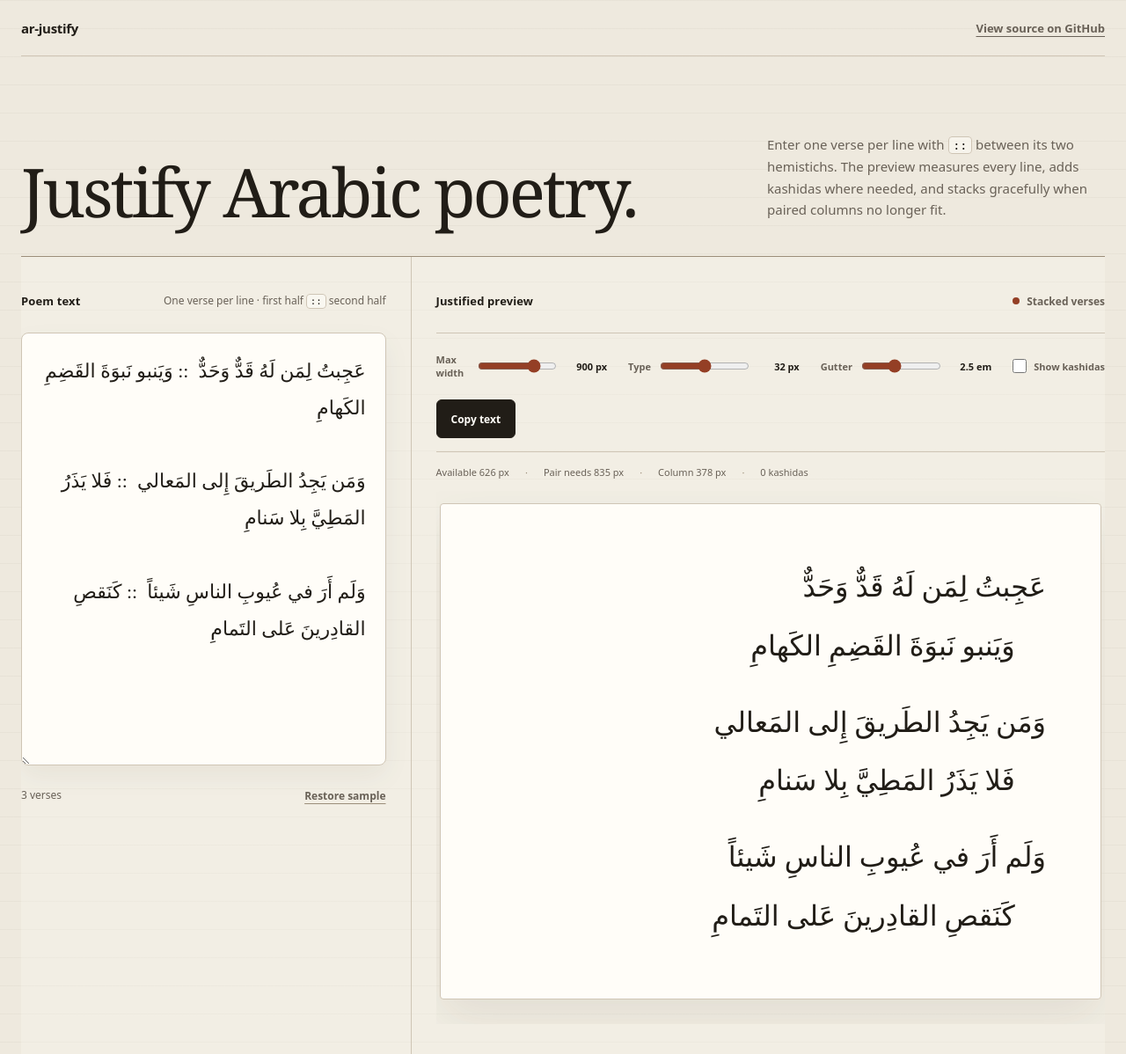
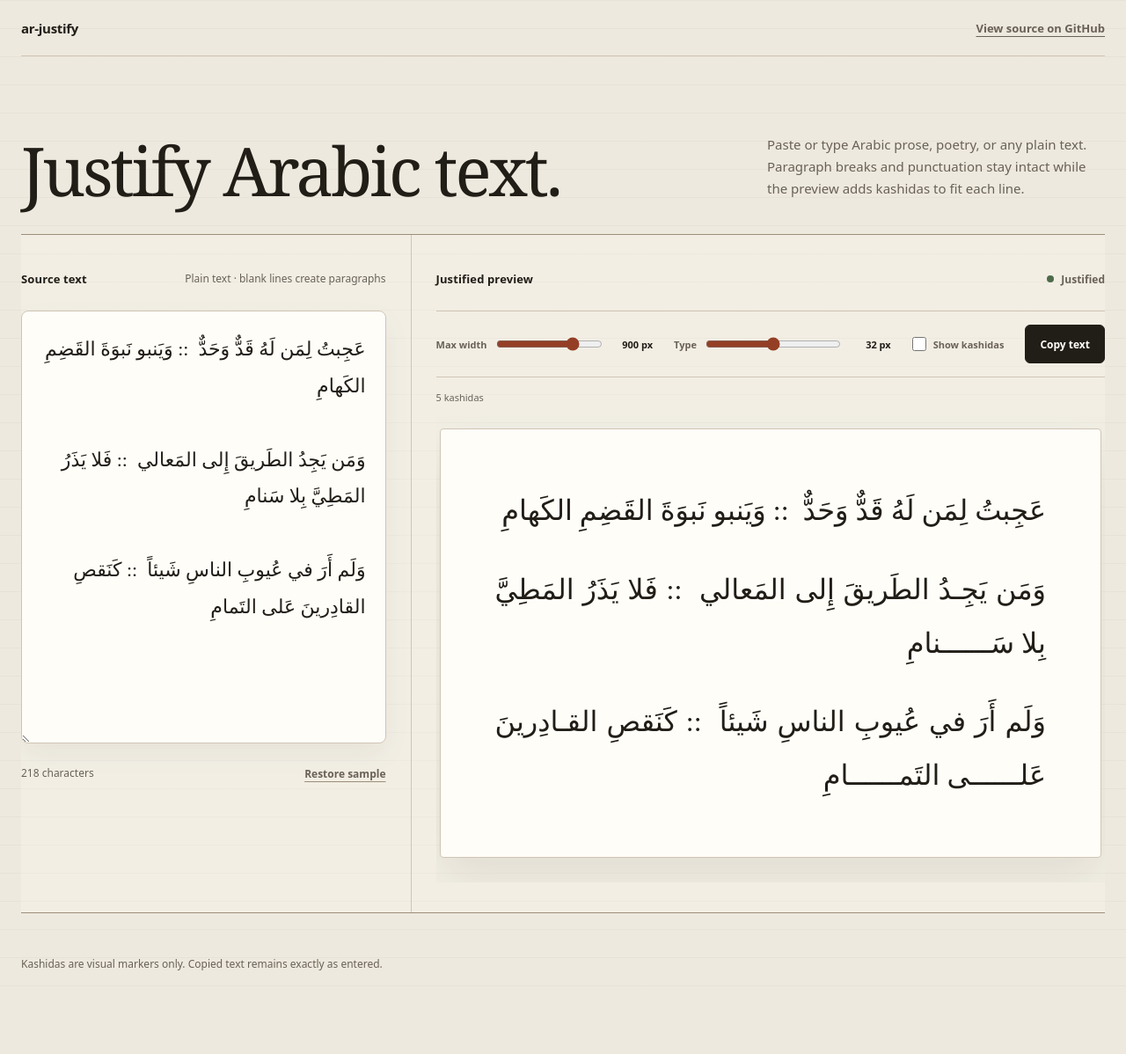
Before and after one commit to mustafa0x/ar-justify, a website: page index.html in a window 1280 px wide. Shown: the top 1198 px of the page at 88% size. After the commit the page ends 1141 px from the top, so only its background shows below. Drawn offline with Linux system fonts and the light colour scheme; a web font is replaced by a local one.

Commit message:
demo: justify arbitrary Arabic text

```diff
--- a/index.html
+++ b/index.html
@@ -3,8 +3,8 @@
   <head>
     <meta charset="utf-8">
     <meta name="viewport" content="width=device-width, initial-scale=1, viewport-fit=cover">
-    <meta name="description" content="Paste Arabic poetry and justify paired hemistichs with kashidas.">
-    <title>Arabic Poetry Justifier</title>
+    <meta name="description" content="Paste Arabic text and justify it with kashidas.">
+    <title>Arabic Text Justifier</title>
     <link rel="stylesheet" href="./src/style.css">
     <style>
       @font-face {
@@ -27,7 +27,7 @@
         --accent-soft: #f2ddd2;
         --success: #4d6a4a;
         --stage-width: 900px;
-        --poem-size: 32px;
+        --text-size: 32px;
       }
 
       * {
@@ -193,14 +193,14 @@
       }
 
       .hint,
-      .verse-count {
+      .character-count {
         margin: 0;
         color: var(--muted);
         font-size: 12px;
         line-height: 1.5;
       }
 
-      .poem-input {
+      .text-input {
         display: block;
         width: 100%;
         min-height: 492px;
@@ -218,11 +218,11 @@
         box-shadow: 0 12px 30px rgb(51 39 24 / 0.06);
       }
 
-      .poem-input:hover {
+      .text-input:hover {
         border-color: var(--line-strong);
       }
 
-      .poem-input[aria-invalid="true"] {
+      .text-input[aria-invalid="true"] {
         border-color: var(--accent);
       }
 
@@ -250,21 +250,6 @@
         color: var(--ink);
       }
 
-      .error {
-        margin: 14px 0 0;
-        padding: 10px 12px;
-        border: 1px solid #c98b75;
-        border-radius: 6px;
-        color: #74311e;
-        background: #f8e8df;
-        font-size: 12px;
-        line-height: 1.5;
-      }
-
-      .error[hidden] {
-        display: none;
-      }
-
       .layout-status {
         display: inline-flex;
         align-items: center;
@@ -281,12 +266,8 @@
         background: var(--line-strong);
       }
 
-      .layout-status[data-layout="paired"] .status-dot {
+      .layout-status[data-state="ready"] .status-dot {
         background: var(--success);
-      }
-
-      .layout-status[data-layout="stacked"] .status-dot {
-        background: var(--accent);
       }
 
       .controls {
@@ -398,28 +379,19 @@
         box-shadow: 0 22px 54px rgb(51 39 24 / 0.09);
       }
 
-      [data-ar-poem] {
+      .justified-text {
         font-family: "Kitab", "Traditional Arabic", serif;
-        font-size: var(--poem-size);
-        line-height: 2;
+        font-size: var(--text-size);
+        line-height: 1.9;
       }
 
-      [data-ar-poem] [data-bayt] + [data-bayt] {
-        margin-top: 0.12em;
+      .justified-text p {
+        margin: 0;
+        white-space: pre-wrap;
       }
 
-      [data-ar-poem][data-layout="stacked"] {
-        max-width: 31em;
-        margin-inline: auto;
-      }
-
-      [data-ar-poem][data-layout="stacked"] [data-bayt] + [data-bayt] {
-        margin-top: 0.72em;
-      }
-
-      [data-ar-poem][data-layout="stacked"] [data-ajz] {
-        margin-top: 0.08em;
-        padding-inline-start: 1.1em;
+      .justified-text p + p {
+        margin-top: 0.9em;
       }
 
       .show-markers [data-ar-justify-kashida]::before {
@@ -480,7 +452,7 @@
           padding-left: 0;
         }
 
-        .poem-input {
+        .text-input {
           min-height: 280px;
         }
       }
@@ -510,7 +482,7 @@
           min-height: 0;
         }
 
-        .poem-input {
+        .text-input {
           padding: 16px;
           font-size: 19px;
         }
@@ -541,8 +513,8 @@
           padding: 28px 16px;
         }
 
-        [data-ar-poem] {
-          line-height: 1.8;
+        .justified-text {
+          line-height: 1.75;
         }
       }
 
@@ -561,23 +533,23 @@
 
     <main class="shell">
       <section class="intro" aria-labelledby="page-title">
-        <h1 id="page-title">Justify Arabic poetry.</h1>
-        <p class="lede">Enter one verse per line with <code>::</code> between its two hemistichs. The preview measures every line, adds kashidas where needed, and stacks gracefully when paired columns no longer fit.</p>
+        <h1 id="page-title">Justify Arabic text.</h1>
+        <p class="lede">Paste or type Arabic prose, poetry, or any plain text. Paragraph breaks and punctuation stay intact while the preview adds kashidas to fit each line.</p>
       </section>
 
       <div class="workbench">
         <section class="editor" aria-labelledby="input-title">
           <div class="section-head">
-            <h2 id="input-title">Poem text</h2>
-            <p class="hint" id="input-help">One verse per line · first half <code>::</code> second half</p>
+            <h2 id="input-title">Source text</h2>
+            <p class="hint" id="input-help">Plain text · blank lines create paragraphs</p>
           </div>
 
           <textarea
-            class="poem-input"
-            id="poem-input"
+            class="text-input"
+            id="text-input"
             lang="ar"
             dir="rtl"
-            aria-describedby="input-help input-error"
+            aria-describedby="input-help"
             spellcheck="false"
           >عَجِبتُ لِمَن لَهُ قَدٌّ وَحَدٌّ  :: وَيَنبو نَبوَةَ القَضِمِ الكَهامِ
 
@@ -586,18 +558,17 @@
 وَلَم أَرَ في عُيوبِ الناسِ شَيئاً  :: كَنَقصِ القادِرينَ عَلى التَمامِ</textarea>
 
           <div class="editor-meta">
-            <p class="verse-count" id="verse-count" aria-live="polite">3 verses</p>
+            <p class="character-count" id="character-count" aria-live="polite">0 characters</p>
             <button class="text-button" id="restore-sample" type="button">Restore sample</button>
           </div>
-          <p class="error" id="input-error" role="alert" hidden></p>
         </section>
 
         <section class="preview" aria-labelledby="preview-title">
           <div class="preview-head">
             <h2 id="preview-title">Justified preview</h2>
-            <div class="layout-status" id="layout-status" data-layout="measuring" aria-live="polite">
+            <div class="layout-status" id="layout-status" data-state="measuring" aria-live="polite">
               <span class="status-dot" aria-hidden="true"></span>
-              <span id="layout-label">Measuring…</span>
+              <span id="layout-label">Justifying…</span>
             </div>
           </div>
 
@@ -612,11 +583,6 @@
               <input id="size" type="range" min="20" max="44" step="1" value="32">
               <output id="size-output" for="size">32 px</output>
             </div>
-            <div class="control">
-              <label for="gutter">Gutter</label>
-              <input id="gutter" type="range" min="1.2" max="4.5" step="0.1" value="2.5">
-              <output id="gutter-output" for="gutter">2.5 em</output>
-            </div>
             <label class="marker-toggle">
               <input id="markers" type="checkbox">
               Show kashidas
@@ -624,17 +590,14 @@
             <button class="copy-button" id="copy" type="button">Copy text</button>
           </div>
 
-          <div class="metrics" aria-label="Layout measurements">
-            <span class="metric" id="available-metric">Available —</span>
-            <span class="metric" id="required-metric">Pair needs —</span>
-            <span class="metric" id="column-metric">Column —</span>
+          <div class="metrics" aria-live="polite">
             <span class="metric" id="marker-metric">0 kashidas</span>
           </div>
 
           <div class="stage-scroll">
             <article class="stage" id="stage" lang="ar" dir="rtl">
-              <div id="poem" data-ar-poem data-layout="stacked"></div>
-              <div class="empty" id="empty-state" hidden>Enter a verse to begin.</div>
+              <div class="justified-text" id="justified-text"></div>
+              <div class="empty" id="empty-state" hidden>Enter text to begin.</div>
             </article>
           </div>
         </section>
@@ -644,114 +607,72 @@
     <footer class="shell">Kashidas are visual markers only. Copied text remains exactly as entered.</footer>
 
     <script type="module">
-      import { layoutArabicPoem } from "./src/index.js";
+      import { justifyArabic } from "./src/index.js";
 
       const root = document.documentElement;
-      const input = document.querySelector("#poem-input");
-      const poem = document.querySelector("#poem");
-      const error = document.querySelector("#input-error");
+      const input = document.querySelector("#text-input");
+      const preview = document.querySelector("#justified-text");
       const empty = document.querySelector("#empty-state");
-      const verseCount = document.querySelector("#verse-count");
+      const characterCount = document.querySelector("#character-count");
       const copy = document.querySelector("#copy");
       const layoutStatus = document.querySelector("#layout-status");
       const layoutLabel = document.querySelector("#layout-label");
       const width = document.querySelector("#width");
       const size = document.querySelector("#size");
-      const gutter = document.querySelector("#gutter");
       const sample = input.value;
       const outputs = {
         width: document.querySelector("#width-output"),
         size: document.querySelector("#size-output"),
-        gutter: document.querySelector("#gutter-output"),
-        available: document.querySelector("#available-metric"),
-        required: document.querySelector("#required-metric"),
-        column: document.querySelector("#column-metric"),
         markers: document.querySelector("#marker-metric"),
       };
-      let controller;
+      let controllers = [];
       let frame;
 
-      function parsePoem(value) {
-        const lines = value
-          .split("\n")
-          .map((line, index) => ({ line: line.trim(), number: index + 1 }))
-          .filter(({ line }) => line);
-        const verses = [];
-
-        for (const { line, number } of lines) {
-          const separator = line.indexOf("::");
-          if (separator < 0) {
-            return { error: `Line ${number} needs :: between its two halves.`, verses: [] };
-          }
-
-          const sadr = line.slice(0, separator).trim();
-          const ajz = line.slice(separator + 2).trim();
-          if (!sadr || !ajz) {
-            return { error: `Line ${number} needs text on both sides of ::.`, verses: [] };
-          }
-
-          verses.push({ sadr, ajz });
-        }
-
-        return { error: "", verses };
+      function updateStatus() {
+        const markers = preview.querySelectorAll("[data-ar-justify-kashida]").length;
+        layoutStatus.dataset.state = "ready";
+        layoutLabel.textContent = "Justified";
+        outputs.markers.textContent = `${markers} kashida${markers === 1 ? "" : "s"}`;
       }
 
-      function updateMetrics(metrics) {
-        layoutStatus.dataset.layout = metrics.layout;
-        layoutLabel.textContent = metrics.layout === "paired" ? "Paired columns" : "Stacked verses";
-        outputs.available.textContent = `Available ${Math.round(metrics.availableWidth)} px`;
-        outputs.required.textContent = `Pair needs ${Math.round(metrics.requiredWidth)} px`;
-        outputs.column.textContent = `Column ${Math.round(metrics.columnWidth)} px`;
-        outputs.markers.textContent = `${metrics.markers} kashida${metrics.markers === 1 ? "" : "s"}`;
-      }
-
-      function clearMetrics() {
-        layoutStatus.dataset.layout = "empty";
+      function clearStatus() {
+        layoutStatus.dataset.state = "empty";
         layoutLabel.textContent = "Waiting for text";
-        outputs.available.textContent = "Available —";
-        outputs.required.textContent = "Pair needs —";
-        outputs.column.textContent = "Column —";
         outputs.markers.textContent = "0 kashidas";
       }
 
       function rebuild() {
         frame = undefined;
-        controller?.destroy();
-        controller = undefined;
+        controllers.forEach((controller) => controller.destroy());
+        controllers = [];
+        preview.replaceChildren();
 
-        const parsed = parsePoem(input.value);
-        error.hidden = !parsed.error;
-        error.textContent = parsed.error;
-        input.setAttribute("aria-invalid", String(Boolean(parsed.error)));
-        verseCount.textContent = `${parsed.verses.length} verse${parsed.verses.length === 1 ? "" : "s"}`;
-        copy.disabled = !input.value.trim();
-        poem.replaceChildren();
+        const value = input.value;
+        const count = [...value].length;
+        characterCount.textContent = `${count} character${count === 1 ? "" : "s"}`;
+        copy.disabled = !value.trim();
 
-        if (parsed.error || !parsed.verses.length) {
-          poem.hidden = true;
+        if (!value.trim()) {
+          preview.hidden = true;
           empty.hidden = false;
-          empty.textContent = parsed.error ? "Correct the marked line to update the preview." : "Enter a verse to begin.";
-          clearMetrics();
+          clearStatus();
           return;
         }
 
-        for (const verse of parsed.verses) {
-          const bayt = document.createElement("div");
-          const sadr = document.createElement("span");
-          const ajz = document.createElement("span");
-          bayt.dataset.bayt = "";
-          sadr.dataset.sadr = "";
-          ajz.dataset.ajz = "";
-          sadr.textContent = verse.sadr;
-          ajz.textContent = verse.ajz;
-          bayt.append(sadr, ajz);
-          poem.append(bayt);
+        const paragraphs = value
+          .split(/\n(?:[ \t]*\n)+/)
+          .filter((paragraph) => paragraph.trim());
+
+        for (const text of paragraphs) {
+          const paragraph = document.createElement("p");
+          paragraph.textContent = text;
+          preview.append(paragraph);
+          controllers.push(justifyArabic(paragraph, { justifyLastLine: true }));
         }
 
-        poem.hidden = false;
+        preview.hidden = false;
         empty.hidden = true;
-        controller = layoutArabicPoem(poem, { gutterEm: Number(gutter.value) });
-        updateMetrics(controller.metrics);
+        updateStatus();
       }
 
       function scheduleRebuild() {
@@ -761,16 +682,14 @@
 
       function updateControls() {
         root.style.setProperty("--stage-width", `${width.value}px`);
-        root.style.setProperty("--poem-size", `${size.value}px`);
+        root.style.setProperty("--text-size", `${size.value}px`);
         outputs.width.value = `${width.value} px`;
         outputs.size.value = `${size.value} px`;
-        outputs.gutter.value = `${Number(gutter.value).toFixed(1)} em`;
         scheduleRebuild();
       }
 
-      poem.addEventListener("ar-poem-layout", (event) => updateMetrics(event.detail));
       input.addEventListener("input", scheduleRebuild);
-      [width, size, gutter].forEach((control) => control.addEventListener("input", updateControls));
+      [width, size].forEach((control) => control.addEventListener("input", updateControls));
       document.querySelector("#markers").addEventListener("change", (event) => {
         document.querySelector(".preview").classList.toggle("show-markers", event.target.checked);
       });
```
Also changed, not shown: README.md.
